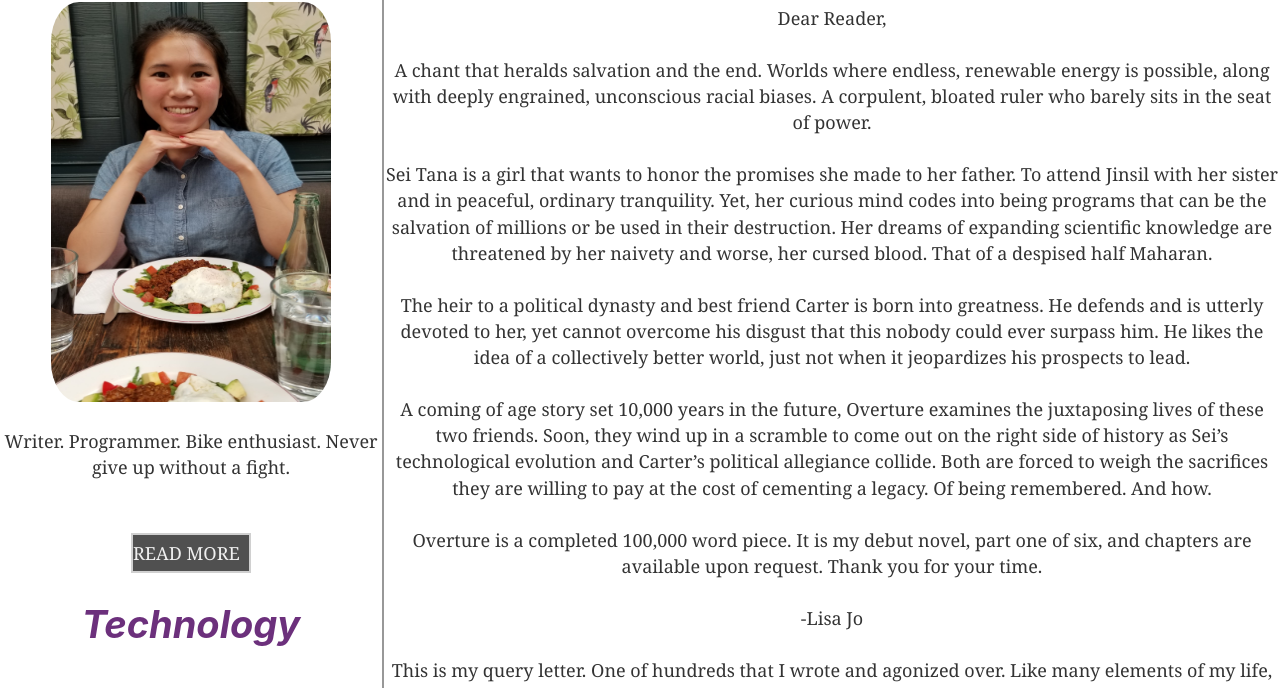
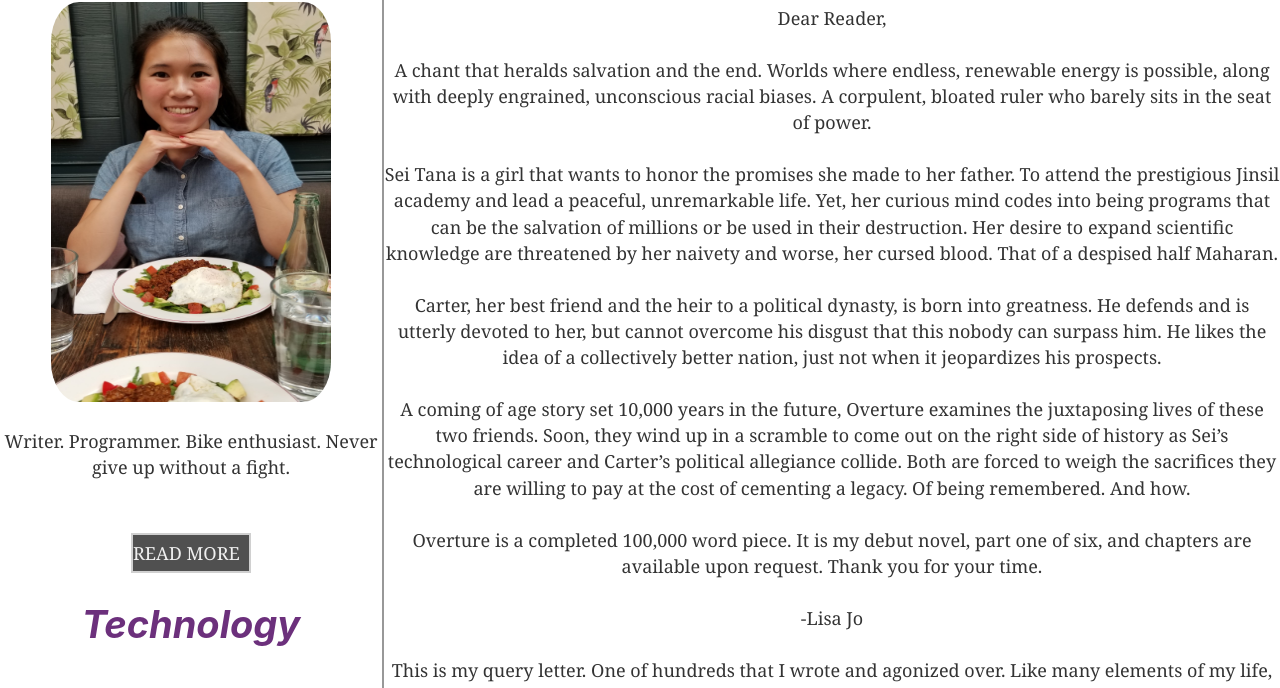
Before and after one commit to nottheaveragejo/PanAdventures, a Gatsby site: page /2020-03-14 in a window 1280 px wide. Shown: the part 328-1016 px from the top of the page. Built offline with nearby package versions, Linux system fonts and the light colour scheme; Gatsby itself is replaced by a stand-in of ours; some packages are replaced by stand-ins of ours; what typography-theme-st-annes would draw is missing.

Commit message:
monthly entry

```diff
--- a/src/pages/2020-03-14.md
+++ b/src/pages/2020-03-14.md
@@ -8,15 +8,16 @@ Dear Reader,
 
 A chant that heralds salvation and the end. Worlds where endless, renewable energy is possible, along with deeply engrained, unconscious racial biases. A corpulent, bloated ruler who barely sits in the seat of power.
 
-Sei Tana is a girl that wants to honor the promises she made to her father. To attend Jinsil with her sister and in peaceful, ordinary tranquility. Yet, her curious mind codes into being programs that can be the salvation of millions or be used in their destruction. Her dreams of expanding scientific knowledge are threatened by her naivety and worse, her cursed blood. That of a despised half Maharan.
+Sei Tana is a girl that wants to honor the promises she made to her father. To attend the prestigious Jinsil academy and lead a peaceful, unremarkable life. Yet, her curious mind codes into being programs that can be the salvation of millions or be used in their destruction. Her desire to expand scientific knowledge are threatened by her naivety and worse, her cursed blood. That of a despised half Maharan.
 
-The heir to a political dynasty and best friend Carter is born into greatness. He defends and is utterly devoted to her, yet cannot overcome his disgust that this nobody could ever surpass him. He likes the idea of a collectively better world, just not when it jeopardizes his prospects to lead.
+Carter, her best friend and the heir to a political dynasty, is born into greatness. He defends and is utterly devoted to her, but cannot overcome his disgust that this nobody can surpass him. He likes the idea of a collectively better nation, just not when it jeopardizes his prospects.
 
-A coming of age story set 10,000 years in the future, Overture examines the juxtaposing lives of these two friends. Soon, they wind up in a scramble to come out on the right side of history as Sei’s technological evolution and Carter’s political allegiance collide.  Both are forced to weigh the sacrifices they are willing to pay at the cost of cementing a legacy. Of being remembered. And how.
+A coming of age story set 10,000 years in the future, Overture examines the juxtaposing lives of these two friends. Soon, they wind up in a scramble to come out on the right side of history as Sei’s technological career and Carter’s political allegiance collide.  Both are forced to weigh the sacrifices they are willing to pay at the cost of cementing a legacy. Of being remembered. And how.
 
 Overture is a completed 100,000 word piece. It is my debut novel, part one of six, and chapters are available upon request. Thank you for your time.
 
 -Lisa Jo
+
 
 This is my query letter. One of hundreds that I wrote and agonized over. Like many elements of my life, I’m exquisitely, frustratingly hard to please. None of the versions I wrote were up to my standard.   But its needs to great, no one will read the manuscript if the letter is shit. So I work and continue on. I have revised the manuscript countless times. Agonized over phrasing and words and choices of people I know will never exist.
 
```
